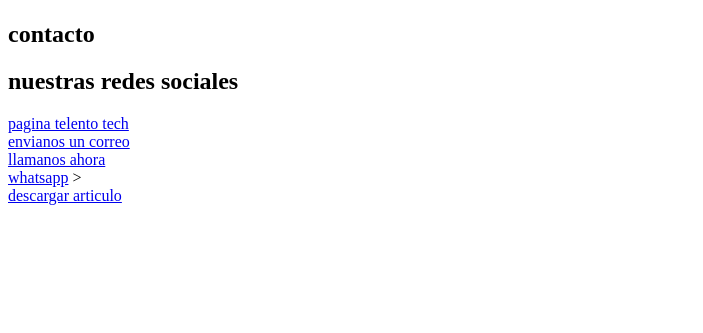
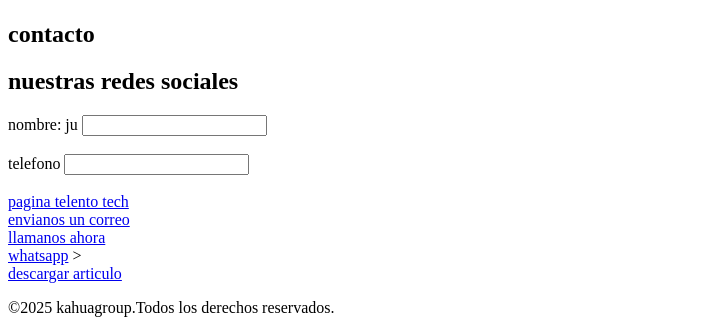
Before and after one commit to kahua-bot/jugoskahua.github.io, a plain HTML site: page index.html in a window 1280 px wide. Shown: the part 2006-2339 px from the top of the page, without its empty margins (0-703 px from the left). Before the commit the page ends 2219 px from the top, so only its background shows below. Drawn offline with Linux system fonts and the light colour scheme.

Commit message:
Update index.html

```diff
--- a/index.html
+++ b/index.html
@@ -132,6 +132,17 @@
         <section id="Contacto"></section>
         <h2> contacto</h2>
         <h2 id="contacto"> nuestras redes sociales</h2>
+            <form>
+        <label for=" nombre">nombre: </label> ju
+        <input type="text" id="nombre">
+        <br>
+        <br>
+        <label for="telefono">telefono</label>
+        <input type="tel" id="telefono">
+        <br>
+        <br>
+        <label form="mensaje"></label>
+    </form>
     </center>
     <a href="https://talentotech2.com.co/campus/login/index.php" target="_blank"title="texto">pagina telento tech</a>
    <br>
@@ -143,8 +154,10 @@
    ><br>
       <a href="archivos pdf/monteje kahua nuevo.pdf"target="_blank"title="mi_archivo.pdf">descargar articulo</a>
 
-
         </section>
-    </main>
+        </main>
+    <footer class="blanco_footer">
+        <p>&copy;2025 kahuagroup.Todos los derechos reservados.</p>
+    </footer>
 </body>
 </html>
```
